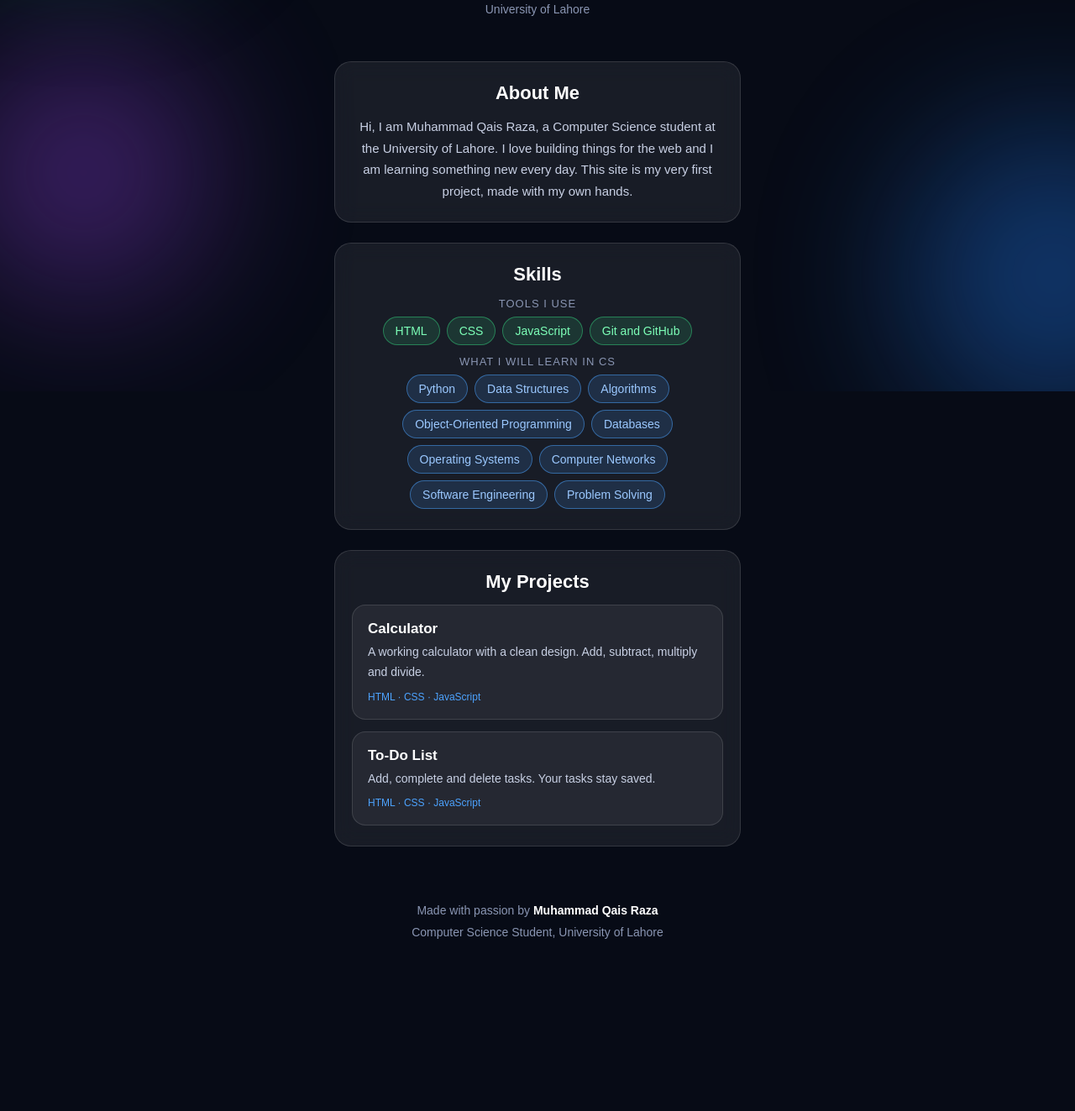
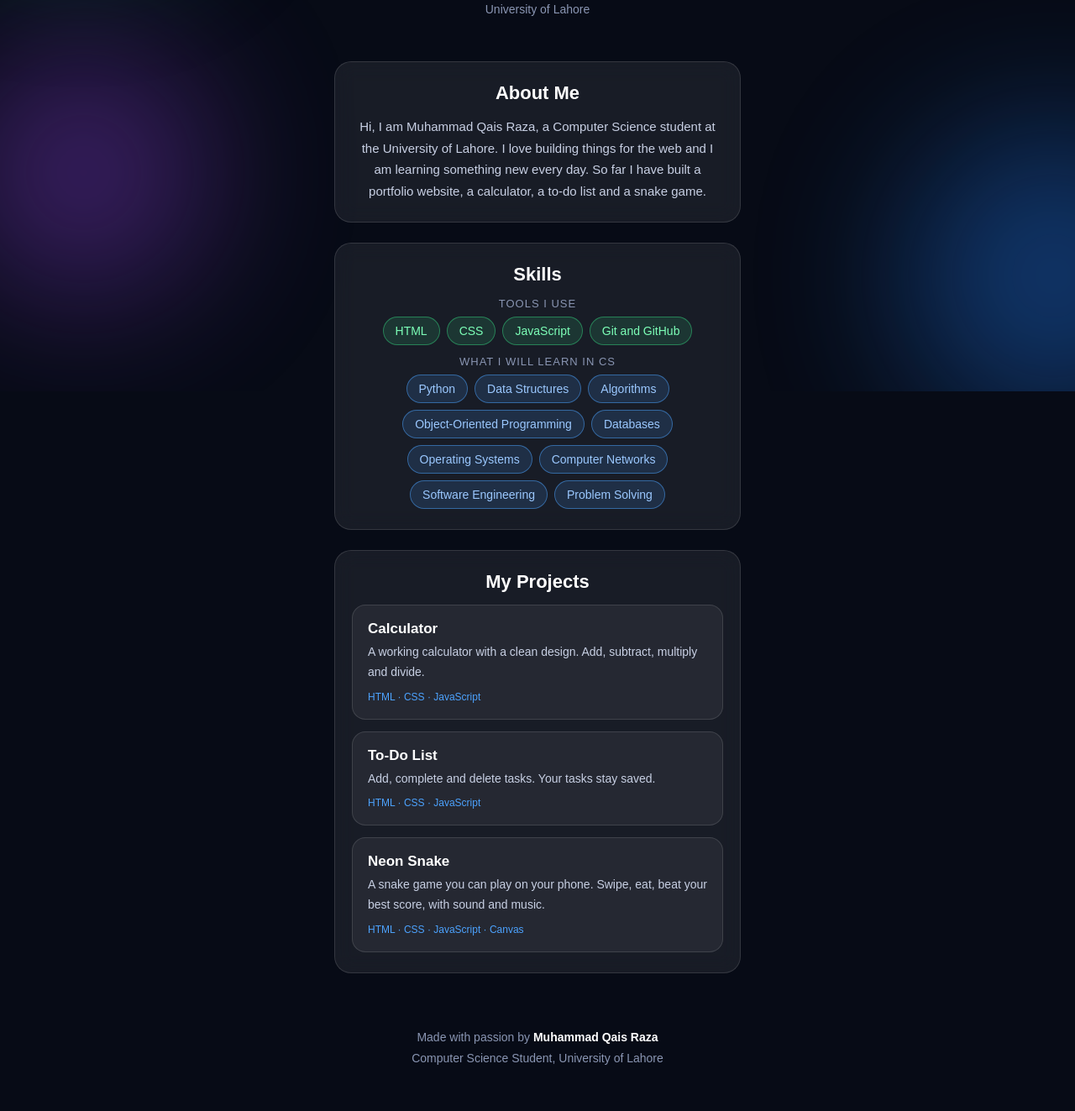
Before and after one commit to qai975/My-first-repository, a plain HTML site: page index.html in a window 1280 px wide. Shown: the part 334-1657 px from the top of the page at 84% size. Before the commit the page ends 1507 px from the top, so only its background shows below. Drawn offline with Linux system fonts and the light colour scheme.

Commit message:
Add Open Graph meta tags and update About Me section

```diff
--- a/index.html
+++ b/index.html
@@ -4,6 +4,11 @@
   <meta charset="UTF-8">
   <meta name="viewport" content="width=device-width, initial-scale=1.0">
   <title>Muhammad Qais Raza - Portfolio</title>
+  <meta property="og:type" content="website">
+  <meta property="og:title" content="Muhammad Qais Raza - Portfolio">
+  <meta property="og:description" content="Computer Science student at the University of Lahore. Projects built with HTML, CSS and JavaScript.">
+  <meta property="og:image" content="https://qai975.github.io/My-first-repository/Snapchat-1131860101.jpg">
+  <meta property="og:url" content="https://qai975.github.io/My-first-repository">
   <style>
     * { box-sizing: border-box; margin: 0; padding: 0; }
     body { font-family: Arial, sans-serif; background: #070b16; color: #e8ecf5; text-align: center; overflow-x: hidden; }
@@ -61,7 +66,7 @@
   <section>
     <div class="glass">
       <h2>About Me</h2>
-      <p>Hi, I am Muhammad Qais Raza, a Computer Science student at the University of Lahore. I love building things for the web and I am learning something new every day. This site is my very first project, made with my own hands.</p>
+      <p>Hi, I am Muhammad Qais Raza, a Computer Science student at the University of Lahore. I love building things for the web and I am learning something new every day. So far I have built a portfolio website, a calculator, a to-do list and a snake game.</p>
     </div>
   </section>
 
@@ -92,6 +97,11 @@
           <h3>To-Do List</h3>
           <p>Add, complete and delete tasks. Your tasks stay saved.</p>
           <span class="tag">HTML · CSS · JavaScript</span>
+        </a>
+        <a class="card" href="https://qai975.github.io/neon-snake">
+          <h3>Neon Snake</h3>
+          <p>A snake game you can play on your phone. Swipe, eat, beat your best score, with sound and music.</p>
+          <span class="tag">HTML · CSS · JavaScript · Canvas</span>
         </a>
       </div>
     </div>
```
